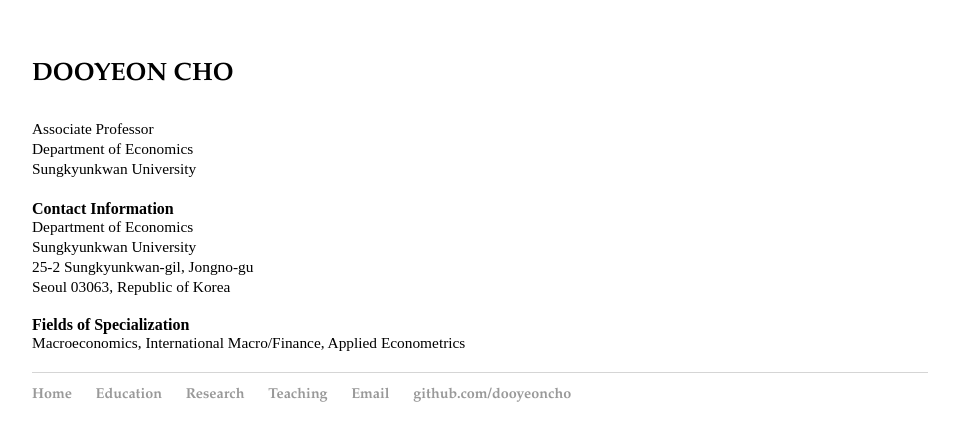
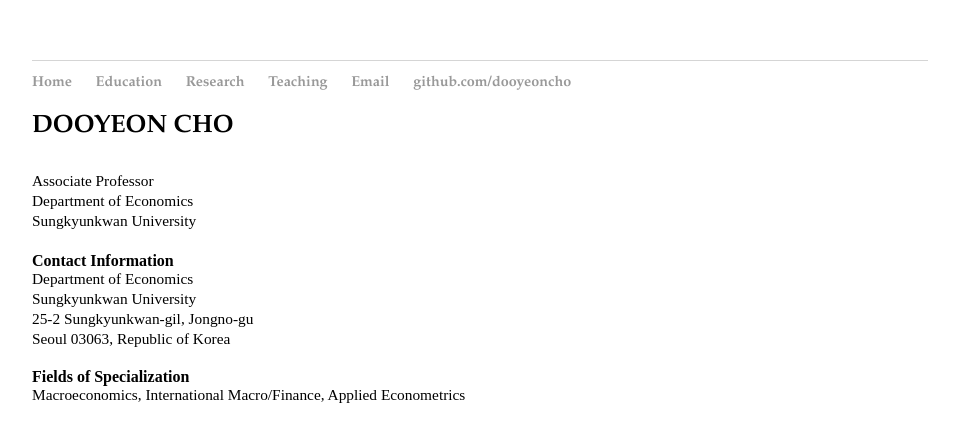
Before and after one commit to dooyeoncho/dooyeoncho.github.io, a Jekyll site: the page built from index.html, in a window 1280 px wide. Shown: the top 442 px of the page, without its empty margins (160-1119 px from the left). Built offline with Jekyll 4.4.1, drawn with Linux system fonts in a browser that asks for light colours.

Commit message:
Update default.html

```diff
--- a/_layouts/default.html
+++ b/_layouts/default.html
@@ -10,12 +10,6 @@
 			{% seo %}
 		</head>
 		<body>
-
-
-			{{ content }}
-
-
-
 		<footer>
     		<ul>
 			<li><a href="https://dooyeoncho.github.io/">Home</a></li>
@@ -26,5 +20,8 @@
         		<li><a href="https://github.com/dooyeoncho" target="_blank">github.com/dooyeoncho</a></li>
 		</ul>
 		</footer>
+
+			{{ content }}
+
 		</body>
 	</html>
```
